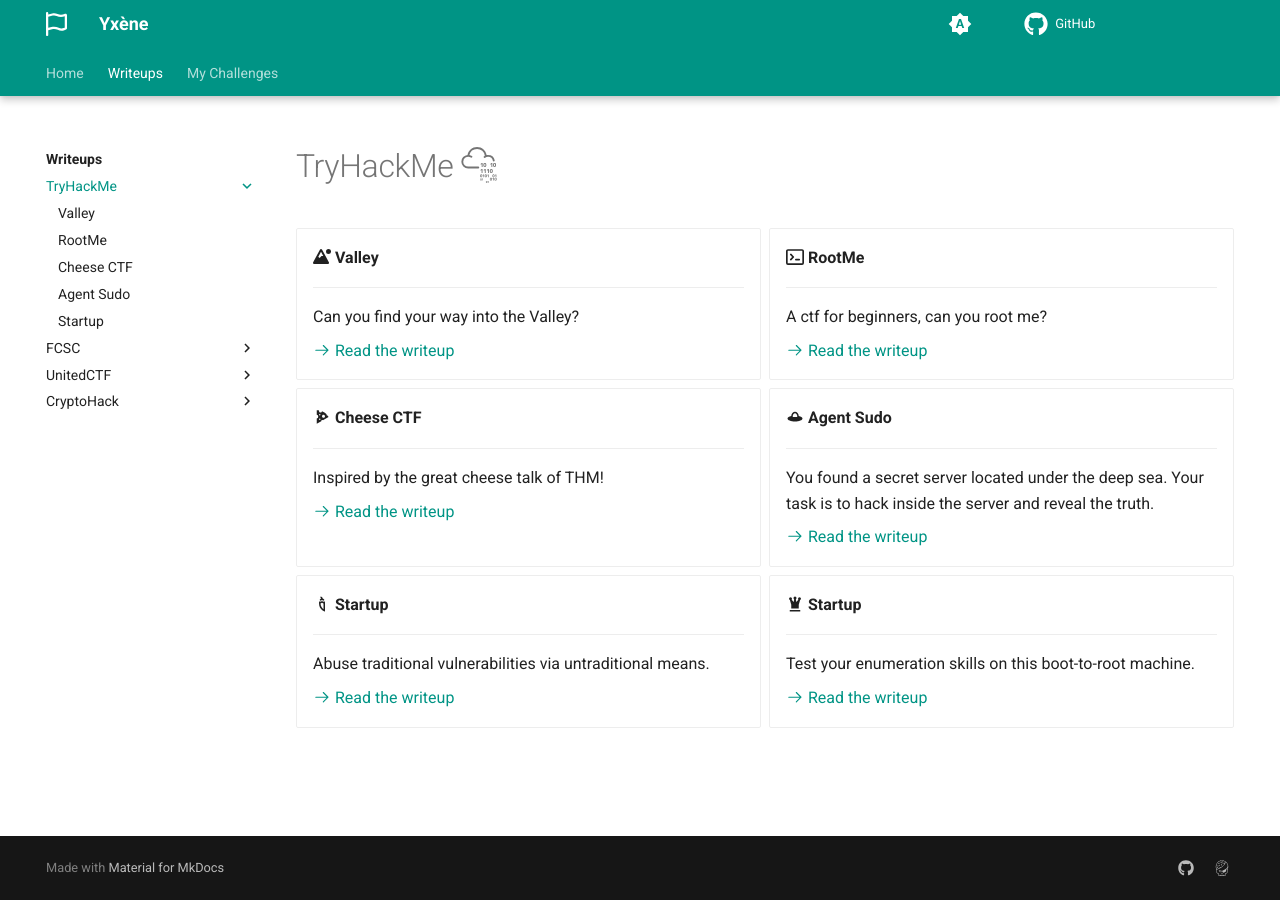
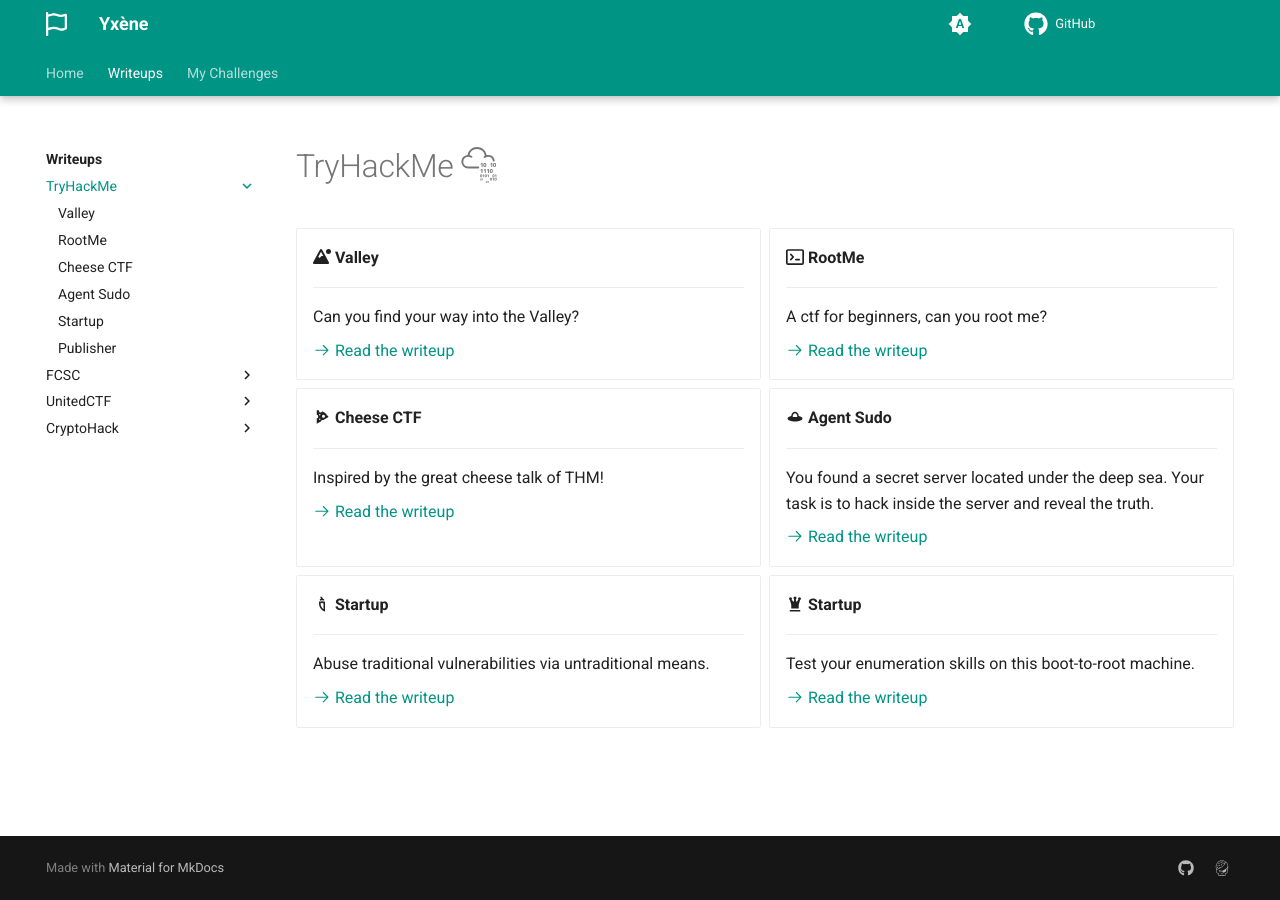
Before and after one commit to Yxene/yxene.github.io, an MkDocs documentation site: the page built from docs/writeups/tryhackme/README.md, in a window 1280 px wide. Built offline with MkDocs 1.6.1 and Material for MkDocs 9.7.7, drawn with Linux system fonts in a browser that asks for light colours; comment, search, counter and statistics services are not loaded.

Commit message:
Add publisher WU in mkdocs.yml

```diff
--- a/mkdocs.yml
+++ b/mkdocs.yml
@@ -78,6 +78,7 @@
       - Cheese CTF: writeups/tryhackme/cheese-ctf/README.md
       - Agent Sudo: writeups/tryhackme/agent-sudo/README.md
       - Startup: writeups/tryhackme/startup/README.md
+      - Publisher: writeups/tryhackme/publisher/README.md
     - FCSC:
       - writeups/fcsc/README.md
       - Petite Frappe: writeups/fcsc/petite-frappe/README.md
```
